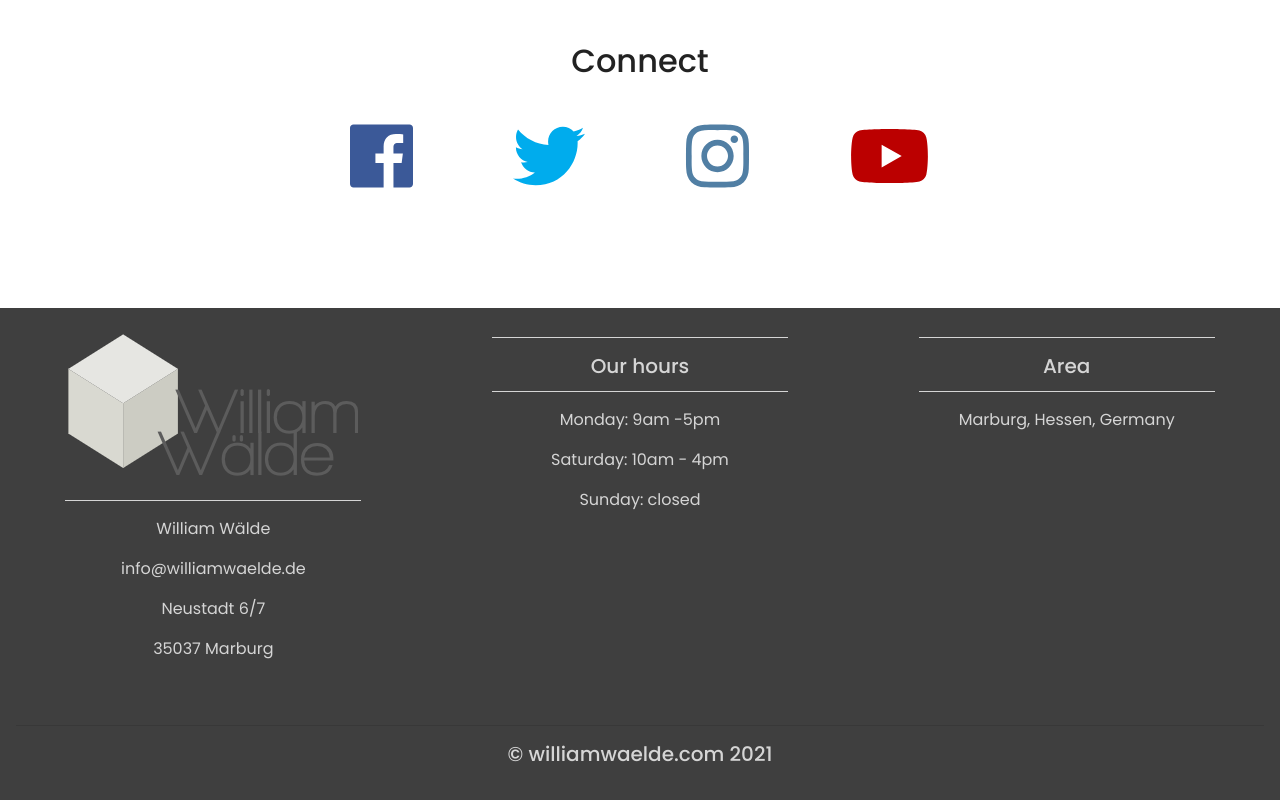
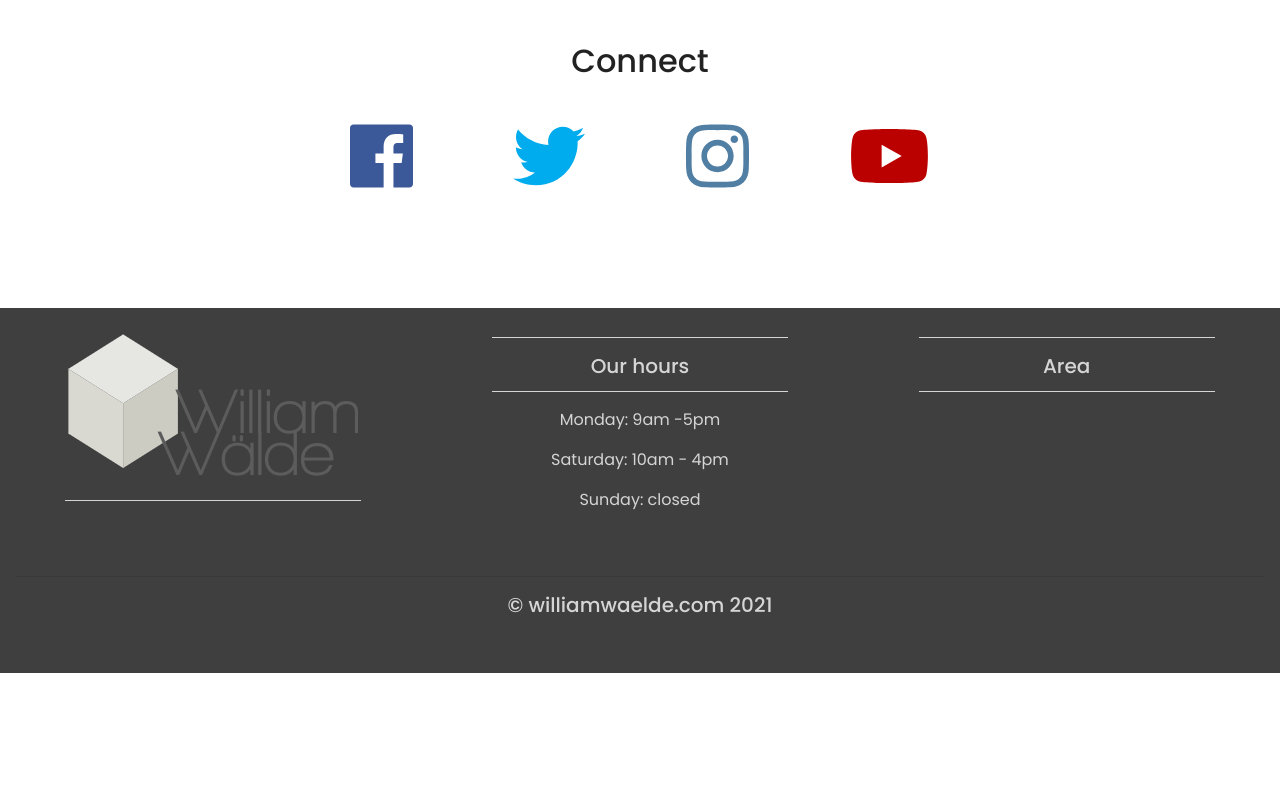
Before and after one commit to williamwaelde/williamwaelde.com, a plain HTML site: page index.html in a window 1280 px wide. Shown: the part 4060-4860 px from the top of the page. After the commit the page ends 4733 px from the top, so only its background shows below. Drawn offline with nearby package versions, Linux system fonts and the light colour scheme.

Commit message:
Update index.html

```diff
--- a/index.html
+++ b/index.html
@@ -269,10 +269,7 @@
 			<div class="col-md-4">
 				<img src="img/logo2.png">
 				<hr class="light">
-				<p>William Wälde</p>
-				<p>info@williamwaelde.de</p>
-				<p>Neustadt 6/7</p>
-				<p>35037 Marburg</p>
+
 		</div>
 		<div class="col-md-4">
 			<hr class="light">
@@ -286,7 +283,7 @@
 			<hr class="light">
 			<h5>Area</h5>
 			<hr class="light">
-			<p>Marburg, Hessen, Germany</p>
+
 		</div>
 		<div class="col-12">
 			<hr class="light-100">
```
